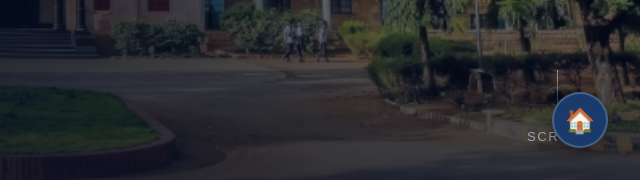
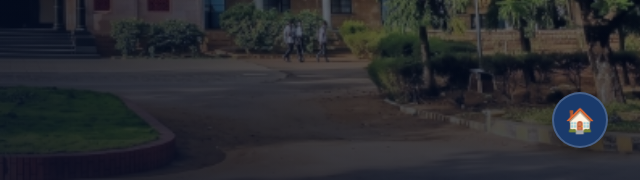
Before and after one commit to subinjosephleon/website, a plain HTML site: page index.html in a window 1280 px wide. Shown: the part 620-800 px from the top of the page, 640-1280 px from the left. Drawn offline with Linux system fonts and the light colour scheme.

Commit message:
Remove scroll indicator from hero section

```diff
--- a/css/style.css
+++ b/css/style.css
@@ -486,28 +486,6 @@ ul { list-style: none; }
   justify-content: flex-start;
 }
 
-.hero-scroll {
-  position: absolute;
-  bottom: 32px;
-  right: clamp(20px, 4vw, 60px);
-  display: flex;
-  flex-direction: column;
-  align-items: center;
-  gap: 8px;
-  color: rgba(255,255,255,0.5);
-  font-family: 'Arial', sans-serif;
-  font-size: var(--text-xs);
-  letter-spacing: 0.12em;
-  text-transform: uppercase;
-  z-index: 2;
-}
-
-.scroll-line {
-  width: 1px;
-  height: 48px;
-  background: linear-gradient(to bottom, rgba(255,255,255,0.5), transparent);
-}
-
 /* ─── Floating Home Button (FAB) ─── */
 .home-fab {
   position: fixed;
--- a/index.html
+++ b/index.html
@@ -100,11 +100,6 @@
           </div>
 
         </div>
-      </div>
-
-      <div class="hero-scroll" aria-hidden="true">
-        <span class="scroll-line"></span>
-        <span>Scroll</span>
       </div>
 
     </section>
```
